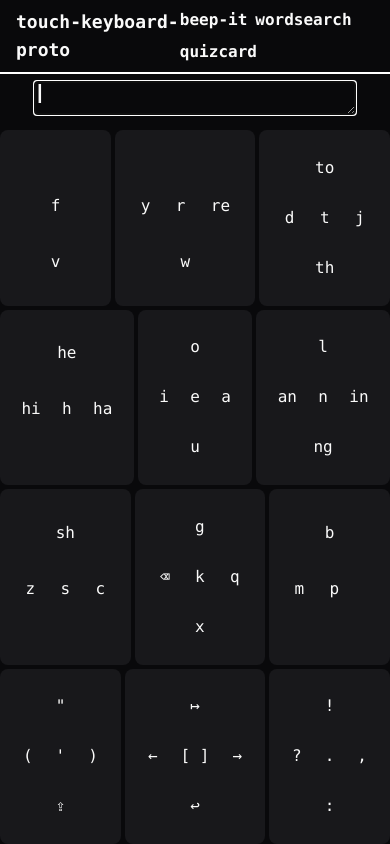
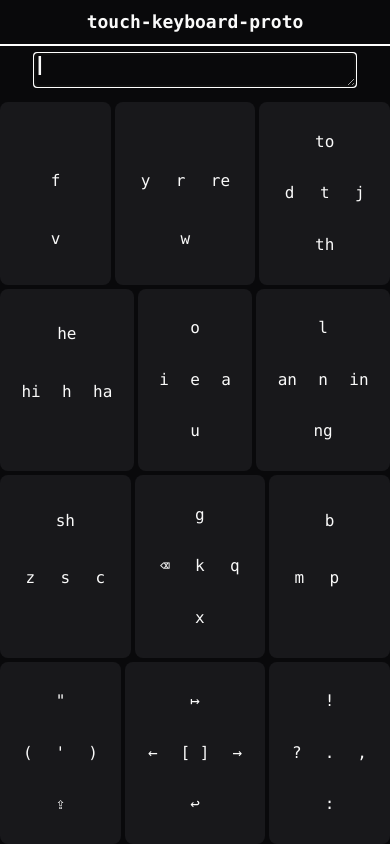
Before and after one commit to ogallagher/touch-keyboard-proto, a Next.js app: page / in a window 390 px wide. Built offline with nearby package versions, Linux system fonts and the light colour scheme.

Commit message:
header narrow screen fold links and collapse header #17

```diff
--- a/app/component/header.tsx
+++ b/app/component/header.tsx
@@ -1,12 +1,19 @@
-import { Github } from 'react-bootstrap-icons'
+import { CaretDown, CaretUp, Github, List } from 'react-bootstrap-icons'
 import { githubUrl, siblingServerUrl } from '@lib/path'
+import { useState } from 'react'
 
 export default function Header() {
+  const [showLinks, setShowLinks] = useState(false)
+  const [showNav, setShowNav] = useState(true)
+
   return (
     <header
-      className='border-b-2 dark:border-b-white border-b-black px-4 py-2'>
+      className='border-b-2 dark:border-b-white border-b-black px-4'>
       <nav
-        className='flex flex-row my-auto justify-between'>
+        className={[
+          'md:flex flex-row my-auto justify-between py-2',
+          showNav ? 'flex' : 'hidden'
+        ].join(' ')}>
         {/* home = github */}
         <div
           className='flex flex-col justify-center hover:text-lg'>
@@ -23,26 +30,66 @@ export default function Header() {
 
         {/* sibling pages */}
         <div
-          className='flex flex-row flex-wrap font-mono font-bold gap-2'>
-          <span className='hover:text-lg'>
+          className={[
+            'font-mono font-bold gap-2',
+            'flex md:flex-row md:flex-wrap',
+            'flex-col justify-center'
+          ].join(' ')}>
+          <button
+            className='cursor-pointer md:hidden flex flex-row justify-end'
+            onClick={() => setShowLinks(!showLinks)}>
+            <List />
+          </button>
+
+          <span
+            className={[
+              'hover:underline md:block flex flex-row justify-end',
+              showLinks ? '' : 'hidden'
+            ].join(' ')} >
             <a href={siblingServerUrl.BEEPIT}>
               beep-it
             </a>
           </span>
 
-          <span className='hover:text-lg'>
+          <span
+            className={[
+              'hover:underline md:block flex flex-row justify-end',
+              showLinks ? '' : 'hidden'
+            ].join(' ')} >
             <a href={siblingServerUrl.WORDSEARCH}>
               wordsearch
             </a>
           </span>
 
-          <span className='hover:text-lg'>
+          <span
+            className={[
+              'hover:underline md:block flex flex-row justify-end',
+              showLinks ? '' : 'hidden'
+            ].join(' ')} >
             <a href={siblingServerUrl.QUIZCARD}>
               quizcard
             </a>
           </span>
+
+          <button
+            className={[
+              'cursor-pointer md:hidden flex flex-row justify-end',
+              showLinks ? '' : 'hidden'
+            ].join(' ')}
+            onClick={() => setShowNav(false)}>
+            <CaretUp />
+          </button>
         </div>
       </nav>
+
+      <button
+        className={[
+          'cursor-pointer md:hidden',
+          showNav ? 'hidden' : 'absolute right-0 top-0 px-4 py-2'
+        ].join(' ')}
+        onClick={() => setShowNav(true)}>
+        <CaretDown />
+      </button>
     </header>
   )
 }
--- a/app/component/textArea.tsx
+++ b/app/component/textArea.tsx
@@ -30,7 +30,7 @@ export default function TextArea(
   return (
     <textarea
       ref={textArea}
-      className="max-sm:field-sizing-content md:resize min-w-xs min-h-8 font-mono"
+      className="field-sizing-content md:field-sizing-fixed md:resize min-w-xs min-h-8 max-h-[50dvh] font-mono"
       placeholder="composer text area"
       readOnly={true}
       >
```
